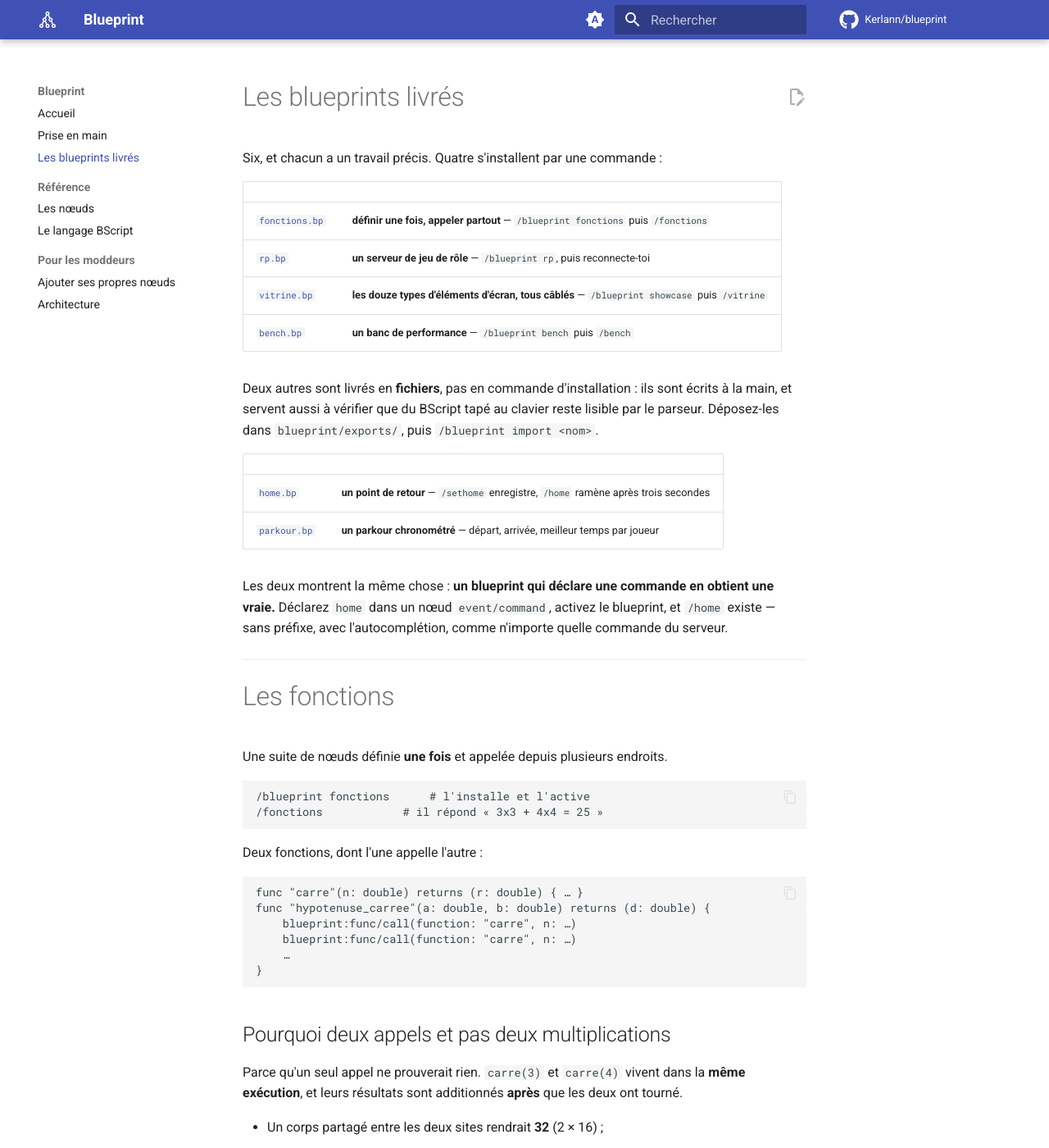
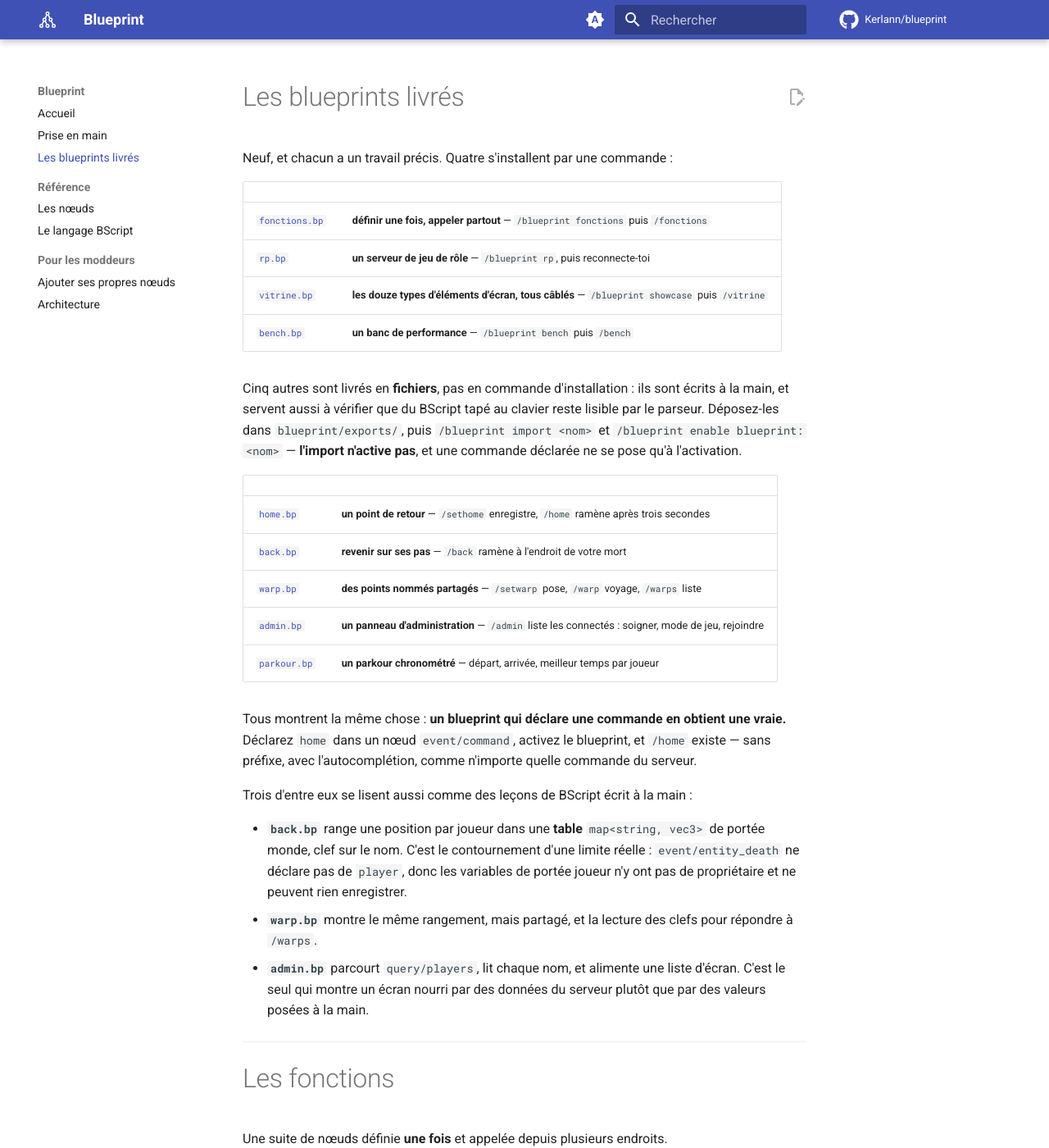
Before and after one commit to Kerlann/blueprint, an MkDocs documentation site: the page built from docs/examples/README.md, in a window 1280 px wide and 1400 px high. Shown: the whole window at 82% size. Built offline with MkDocs 1.6.1 and Material for MkDocs 9.7.7, drawn with Linux system fonts in a browser that asks for light colours; comment, search, counter and statistics services are not loaded.

Commit message:
Trois blueprints d'utilité serveur : /back, /warp et un panneau d'administration
Écrits à la main en BScript, donc relus et validés par ExemplesLivresTest à
chaque construction : aucun ne laisse de diagnostic.

- back.bp  : /back ramène à l'endroit de la mort
- warp.bp  : /setwarp pose, /warp voyage, /warps liste
- admin.bp : /admin liste les connectés — soigner, mode de jeu, rejoindre

Les trois rangent leurs données dans une table ou une liste, ce qui n'était
pas possible avant le commit précédent.

back.bp mérite une explication, parce que sa forme n'est pas celle qu'on
écrirait spontanément. La position devrait tenir dans une variable de portée
JOUEUR ; elle est dans une table de portée MONDE, clef sur le nom. C'est que
la portée joueur tire son propriétaire de la sortie « player » de l'événement,
et event/entity_death ne déclare qu'une « entity ». Une variable joueur écrite
là n'aurait appartenu à personne.

admin.bp est le premier exemple dont un écran est nourri par des données du
serveur — query/players parcouru, chaque nom lu, la liste alimentée — plutôt
que par des valeurs posées à la main.

Co-Authored-By: Claude Opus 5 (1M context) <noreply@anthropic.com>

```diff
--- a/docs/examples/README.md
+++ b/docs/examples/README.md
@@ -1,6 +1,6 @@
 # Les blueprints livrés
 
-Six, et chacun a un travail précis. Quatre s'installent par une commande :
+Neuf, et chacun a un travail précis. Quatre s'installent par une commande :
 
 | | |
 |---|---|
@@ -9,18 +9,35 @@ Six, et chacun a un travail précis. Quatre s'installent par une commande :
 | [`vitrine.bp`](https://github.com/Kerlann/blueprint/blob/main/docs/examples/vitrine.bp) | **les douze types d'éléments d'écran, tous câblés** — `/blueprint showcase` puis `/vitrine` |
 | [`bench.bp`](https://github.com/Kerlann/blueprint/blob/main/docs/examples/bench.bp) | **un banc de performance** — `/blueprint bench` puis `/bench` |
 
-Deux autres sont livrés en **fichiers**, pas en commande d'installation : ils sont écrits à
+Cinq autres sont livrés en **fichiers**, pas en commande d'installation : ils sont écrits à
 la main, et servent aussi à vérifier que du BScript tapé au clavier reste lisible par le
-parseur. Déposez-les dans `blueprint/exports/`, puis `/blueprint import <nom>`.
+parseur. Déposez-les dans `blueprint/exports/`, puis `/blueprint import <nom>` et
+`/blueprint enable blueprint:<nom>` — **l'import n'active pas**, et une commande déclarée
+ne se pose qu'à l'activation.
 
 | | |
 |---|---|
 | [`home.bp`](https://github.com/Kerlann/blueprint/blob/main/docs/examples/home.bp) | **un point de retour** — `/sethome` enregistre, `/home` ramène après trois secondes |
+| [`back.bp`](https://github.com/Kerlann/blueprint/blob/main/docs/examples/back.bp) | **revenir sur ses pas** — `/back` ramène à l'endroit de votre mort |
+| [`warp.bp`](https://github.com/Kerlann/blueprint/blob/main/docs/examples/warp.bp) | **des points nommés partagés** — `/setwarp` pose, `/warp` voyage, `/warps` liste |
+| [`admin.bp`](https://github.com/Kerlann/blueprint/blob/main/docs/examples/admin.bp) | **un panneau d'administration** — `/admin` liste les connectés : soigner, mode de jeu, rejoindre |
 | [`parkour.bp`](https://github.com/Kerlann/blueprint/blob/main/docs/examples/parkour.bp) | **un parkour chronométré** — départ, arrivée, meilleur temps par joueur |
 
-Les deux montrent la même chose : **un blueprint qui déclare une commande en obtient une
+Tous montrent la même chose : **un blueprint qui déclare une commande en obtient une
 vraie.** Déclarez `home` dans un nœud `event/command`, activez le blueprint, et `/home`
 existe — sans préfixe, avec l'autocomplétion, comme n'importe quelle commande du serveur.
+
+Trois d'entre eux se lisent aussi comme des leçons de BScript écrit à la main :
+
+- **`back.bp`** range une position par joueur dans une **table** `map<string, vec3>` de
+  portée monde, clef sur le nom. C'est le contournement d'une limite réelle :
+  `event/entity_death` ne déclare pas de `player`, donc les variables de portée joueur n'y
+  ont pas de propriétaire et ne peuvent rien enregistrer.
+- **`warp.bp`** montre le même rangement, mais partagé, et la lecture des clefs pour
+  répondre à `/warps`.
+- **`admin.bp`** parcourt `query/players`, lit chaque nom, et alimente une liste d'écran.
+  C'est le seul qui montre un écran nourri par des données du serveur plutôt que par des
+  valeurs posées à la main.
 
 ---
 
```
Also changed, not shown: 3 other files.
